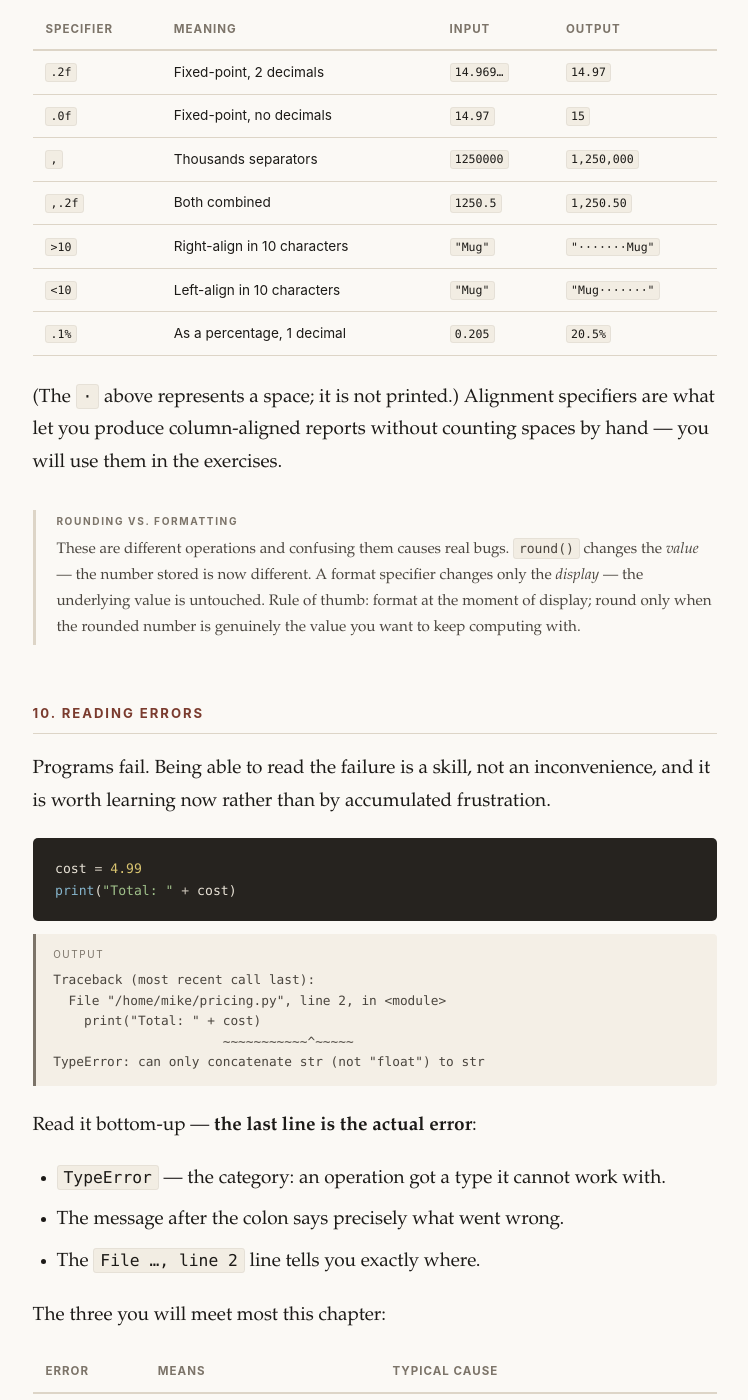
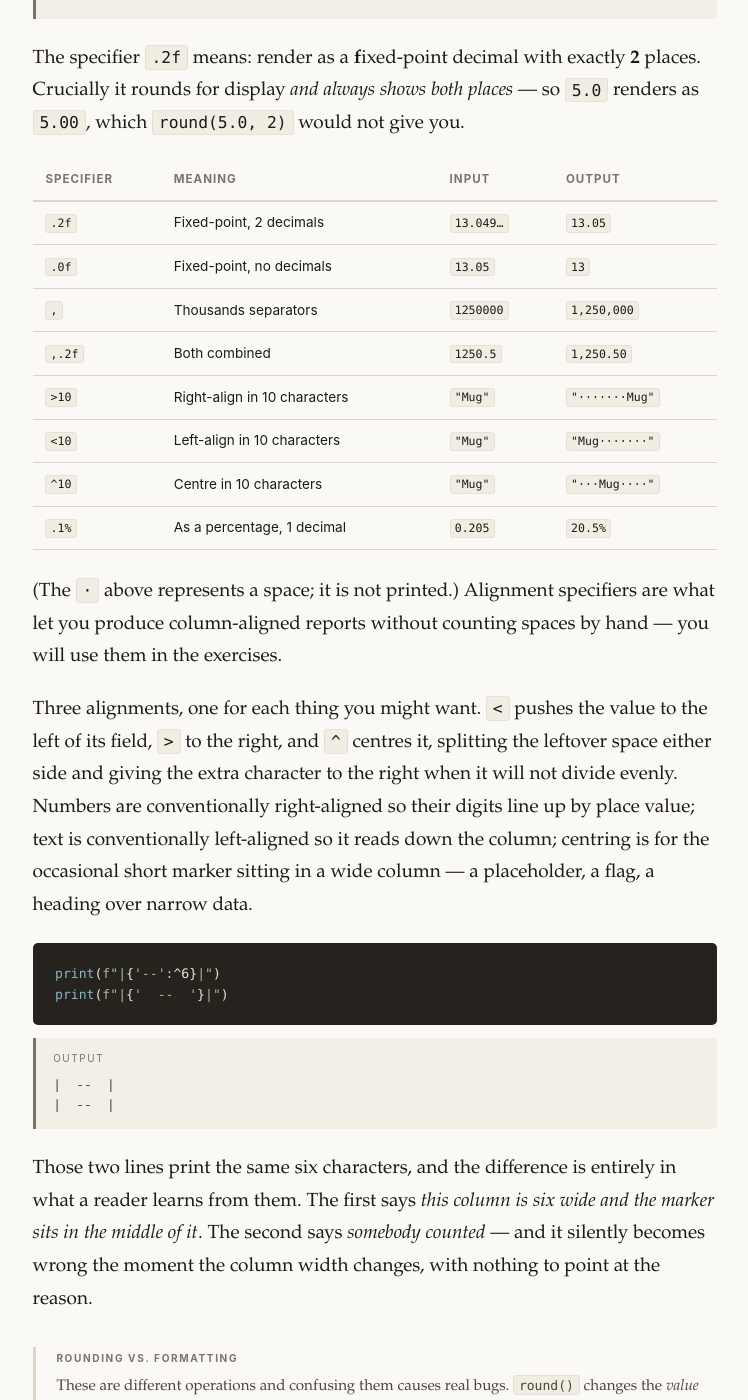
Before and after one commit to Blazins/python-mastery, a Jekyll site: the page syllabus/chapter_01_product_feed/content.html, which Jekyll copies as it is, in a window 1280 px wide and 1400 px high, scrolled down 17962 px. Shown: the whole window, without its empty margins (265-1013 px from the left). Built offline with Jekyll 4.4.1, drawn with Linux system fonts in a browser that asks for light colours; some of the changed text lies outside the part shown.

Commit message:
Teach `^` centring, and fix two float defects in Chapter 1
Centring was never taught — only `<` and `>` — yet a Chapter 2 review comment
recommended `{'--':^6}`. Third time a review has asked for something outside
the syllabus. Adds the table row, the three-alignment explanation, and the
declared-vs-counted comparison.

Running the example verifier over Chapter 1 then found two defects live since
the chapter was written:

- the precedence example printed `1.996`; Python prints `1.9960000000000002`
- the f-string example claimed `4.99 * 3` shows a float artifact and printed
  `14.969999999999999`. It does not — Python prints `14.97` — so the prose
  "the float problem arrived exactly as promised" was built on an output that
  never occurs. Changed to `4.35 * 3`, which genuinely produces
  `13.049999999999999`, and carried the values through the specifier example
  and its table.

Chapter 1 now verifies clean apart from two deliberately illustrative
fragments.

Co-Authored-By: Claude Opus 5 <noreply@anthropic.com>

```diff
--- a/syllabus/chapter_01_product_feed/content.html
+++ b/syllabus/chapter_01_product_feed/content.html
@@ -279,9 +279,11 @@ leftover   <span class="o">=</span> units <span class="o">%</span>  box_size
 <pre><code><span class="f">print</span>(<span class="n">4.99</span> <span class="o">+</span> <span class="n">4.99</span> <span class="o">*</span> <span class="n">0.20</span>)      <span class="c"># tax on the cost, then added</span>
 <span class="f">print</span>((<span class="n">4.99</span> <span class="o">+</span> <span class="n">4.99</span>) <span class="o">*</span> <span class="n">0.20</span>)    <span class="c"># tax on double the cost — different thing</span></code></pre>
 <div class="out">5.988
-1.996</div>
+1.9960000000000002</div>
 
 <p>Use parentheses whenever the grouping is not instantly obvious to a reader, even where they are technically unnecessary. Being right is not enough; being unambiguously right matters in code others maintain.</p>
+
+<p>And note the second line: <code>1.9960000000000002</code>, not <code>1.996</code>. That is not a mistake in the arithmetic and it is not a typo — it is the single most important thing to understand about decimals in any programming language, and &sect;7 is entirely about it.</p>
 
 <h4>Augmented assignment</h4>
 
@@ -398,13 +400,13 @@ ababab</div>
 </div>
 
 <pre><code>name <span class="o">=</span> <span class="s">"Blue Mug"</span>
-cost <span class="o">=</span> <span class="n">4.99</span>
+cost <span class="o">=</span> <span class="n">4.35</span>
 qty  <span class="o">=</span> <span class="n">3</span>
 
 <span class="f">print</span>(<span class="s">f"</span>{name}<span class="s"> x</span>{qty}<span class="s"> at £</span>{cost}<span class="s">"</span>)
 <span class="f">print</span>(<span class="s">f"Line total: £</span>{cost <span class="o">*</span> qty}<span class="s">"</span>)</code></pre>
-<div class="out">Blue Mug x3 at £4.99
-Line total: £14.969999999999999</div>
+<div class="out">Blue Mug x3 at £4.35
+Line total: £13.049999999999999</div>
 
 <p>Note three things. First, no <code>str()</code> conversion was needed — the f-string handles it. Second, arbitrary expressions work inside the braces, not just names: <code>{cost * qty}</code> did real arithmetic. And third — the float problem from §7 arrived exactly as promised.</p>
 
@@ -435,11 +437,11 @@ Loose&nbsp;units:&nbsp;&nbsp;&nbsp;7</div>
 
 <p>Inside the braces you may add a colon followed by a <strong>format specifier</strong> controlling how the value is rendered:</p>
 
-<pre><code>cost <span class="o">=</span> <span class="n">4.99</span>
+<pre><code>cost <span class="o">=</span> <span class="n">4.35</span>
 qty  <span class="o">=</span> <span class="n">3</span>
 
 <span class="f">print</span>(<span class="s">f"Line total: £</span>{cost <span class="o">*</span> qty<span class="o">:</span>.2f}<span class="s">"</span>)</code></pre>
-<div class="out">Line total: £14.97</div>
+<div class="out">Line total: £13.05</div>
 
 <p>The specifier <code>.2f</code> means: render as a <strong>f</strong>ixed-point decimal with exactly <strong>2</strong> places. Crucially it rounds for display <em>and always shows both places</em> — so <code>5.0</code> renders as <code>5.00</code>, which <code>round(5.0, 2)</code> would not give you.</p>
 
@@ -447,18 +449,28 @@ qty  <span class="o">=</span> <span class="n">3</span>
 <table>
 <thead><tr><th>Specifier</th><th>Meaning</th><th>Input</th><th>Output</th></tr></thead>
 <tbody>
-<tr><td><code>.2f</code></td><td>Fixed-point, 2 decimals</td><td><code>14.969…</code></td><td><code>14.97</code></td></tr>
-<tr><td><code>.0f</code></td><td>Fixed-point, no decimals</td><td><code>14.97</code></td><td><code>15</code></td></tr>
+<tr><td><code>.2f</code></td><td>Fixed-point, 2 decimals</td><td><code>13.049…</code></td><td><code>13.05</code></td></tr>
+<tr><td><code>.0f</code></td><td>Fixed-point, no decimals</td><td><code>13.05</code></td><td><code>13</code></td></tr>
 <tr><td><code>,</code></td><td>Thousands separators</td><td><code>1250000</code></td><td><code>1,250,000</code></td></tr>
 <tr><td><code>,.2f</code></td><td>Both combined</td><td><code>1250.5</code></td><td><code>1,250.50</code></td></tr>
 <tr><td><code>&gt;10</code></td><td>Right-align in 10 characters</td><td><code>"Mug"</code></td><td><code>"·······Mug"</code></td></tr>
 <tr><td><code>&lt;10</code></td><td>Left-align in 10 characters</td><td><code>"Mug"</code></td><td><code>"Mug·······"</code></td></tr>
+<tr><td><code>^10</code></td><td>Centre in 10 characters</td><td><code>"Mug"</code></td><td><code>"···Mug····"</code></td></tr>
 <tr><td><code>.1%</code></td><td>As a percentage, 1 decimal</td><td><code>0.205</code></td><td><code>20.5%</code></td></tr>
 </tbody>
 </table>
 </div>
 
 <p>(The <code>·</code> above represents a space; it is not printed.) Alignment specifiers are what let you produce column-aligned reports without counting spaces by hand — you will use them in the exercises.</p>
+
+<p>Three alignments, one for each thing you might want. <code>&lt;</code> pushes the value to the left of its field, <code>&gt;</code> to the right, and <code>^</code> centres it, splitting the leftover space either side and giving the extra character to the right when it will not divide evenly. Numbers are conventionally right-aligned so their digits line up by place value; text is conventionally left-aligned so it reads down the column; centring is for the occasional short marker sitting in a wide column — a placeholder, a flag, a heading over narrow data.</p>
+
+<pre><code><span class="f">print</span>(<span class="s">f"|</span>{<span class="s">'--'</span><span class="o">:</span>^6}<span class="s">|"</span>)
+<span class="f">print</span>(<span class="s">f"|</span>{<span class="s">'  --  '</span>}<span class="s">|"</span>)</code></pre>
+<div class="out">|&nbsp;&nbsp;--&nbsp;&nbsp;|
+|&nbsp;&nbsp;--&nbsp;&nbsp;|</div>
+
+<p>Those two lines print the same six characters, and the difference is entirely in what a reader learns from them. The first says <em>this column is six wide and the marker sits in the middle of it</em>. The second says <em>somebody counted</em> — and it silently becomes wrong the moment the column width changes, with nothing to point at the reason.</p>
 
 <div class="aside">
   <span class="label">Rounding vs. formatting</span>
```
Also changed, not shown: syllabus_map.md (+2 -1 lines).
